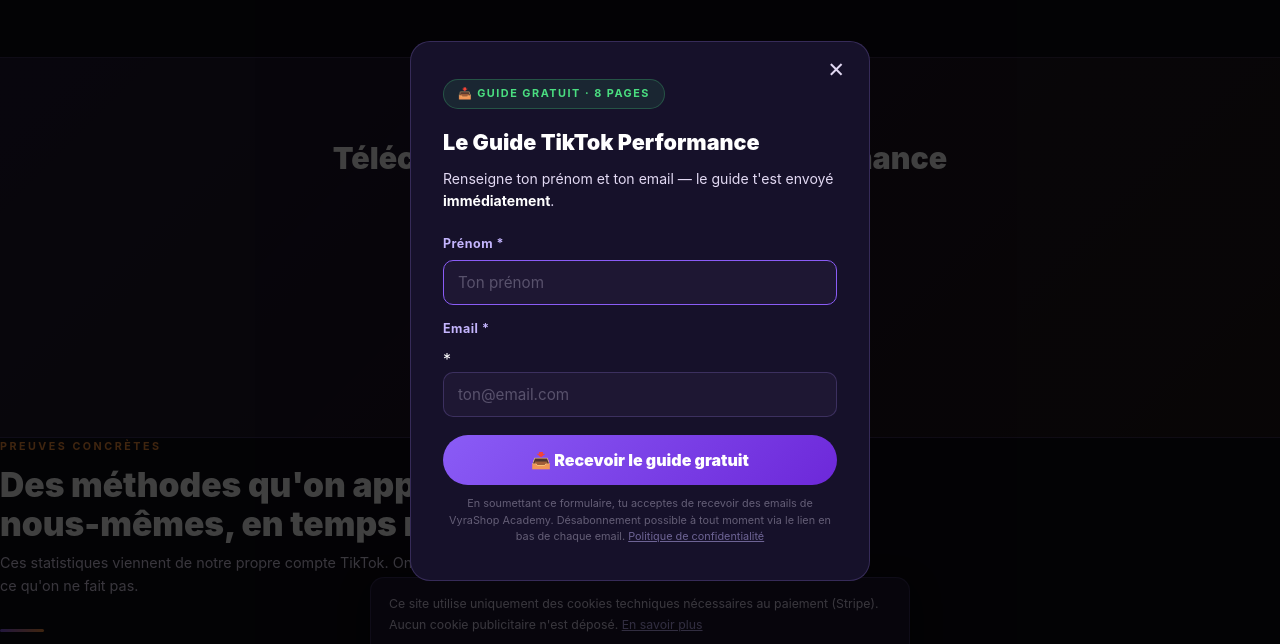
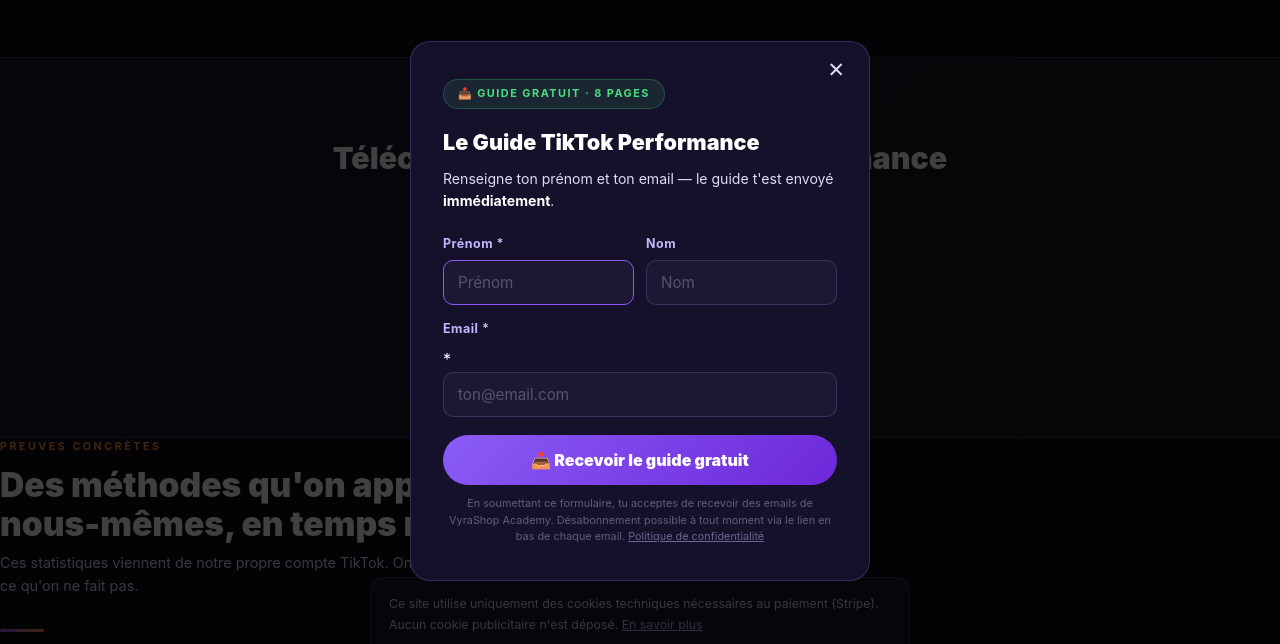
Before and after one commit to sicario3164/vyrashop-site-, a website: page index.html in a window 1280 px wide. Both pictures are taken after a click on the button "📥 Obtenir le guide gratuit →". Shown: the part 668-1312 px from the top of the page. Drawn offline with Linux system fonts and the light colour scheme.

Commit message:
Add files via upload

```diff
--- a/index.html
+++ b/index.html
@@ -293,9 +293,15 @@
       <h2 class="modal-title">Le Guide TikTok Performance</h2>
       <p class="modal-sub">Renseigne ton prénom et ton email — le guide t'est envoyé <strong style="color:var(--wh)">immédiatement</strong>.</p>
       <div id="modalError" class="modal-error"></div>
-            <div class="modal-field">
-        <label>Prénom *</label>
-        <input type="text" id="lmPrenom" placeholder="Ton prénom" autocomplete="given-name"/>
+            <div style="display:flex;gap:12px">
+        <div class="modal-field" style="flex:1">
+          <label>Prénom *</label>
+          <input type="text" id="lmPrenom" placeholder="Prénom" autocomplete="given-name"/>
+        </div>
+        <div class="modal-field" style="flex:1">
+          <label>Nom</label>
+          <input type="text" id="lmNom" placeholder="Nom" autocomplete="family-name"/>
+        </div>
       </div>
       <div class="modal-field">
         <label>Email *</label>
@@ -747,7 +753,7 @@
     var res = await fetch('/.netlify/functions/subscribe',{
       method:'POST',
       headers:{'Content-Type':'application/json'},
-      body:JSON.stringify({prenom:prenom,email:email})
+      body:JSON.stringify({prenom:prenom,nom:document.getElementById('lmNom')?document.getElementById('lmNom').value.trim():'',email:email})
     });
     var data = await res.json();
     if(data.success){
```
